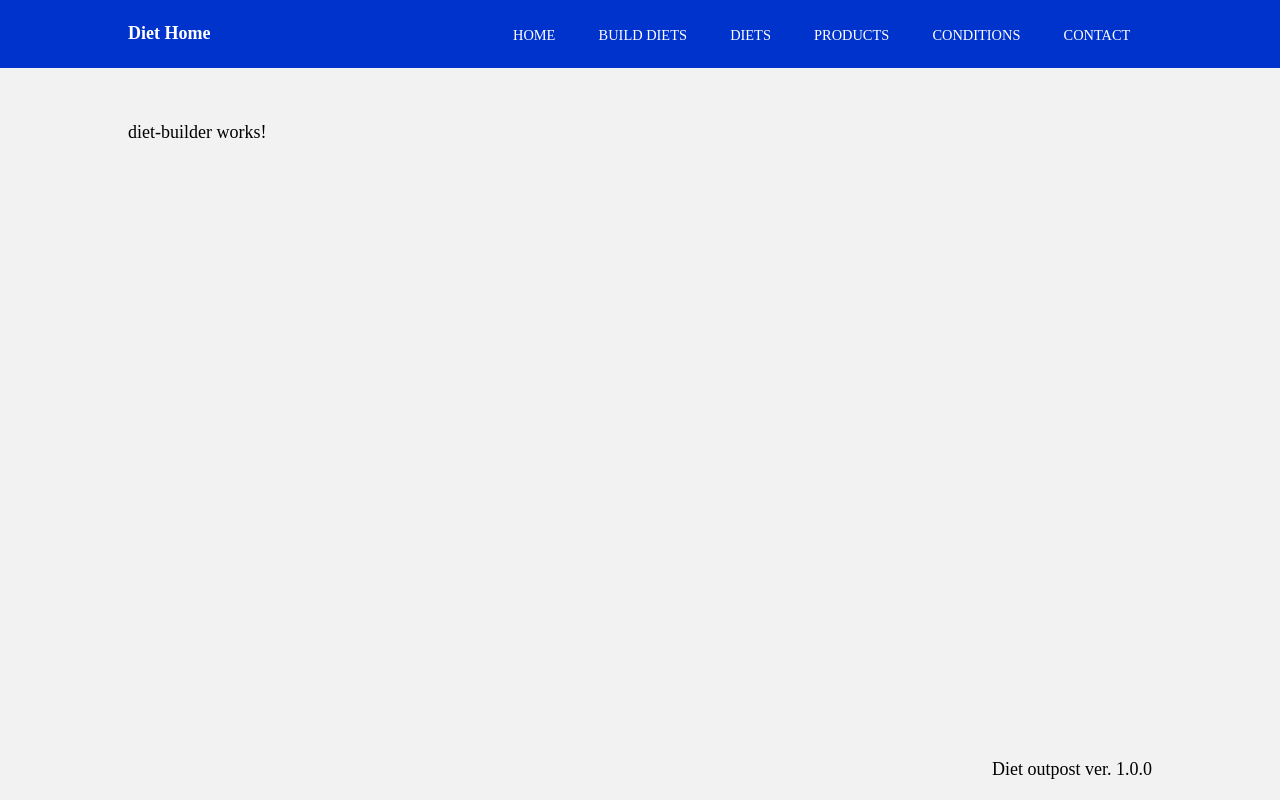
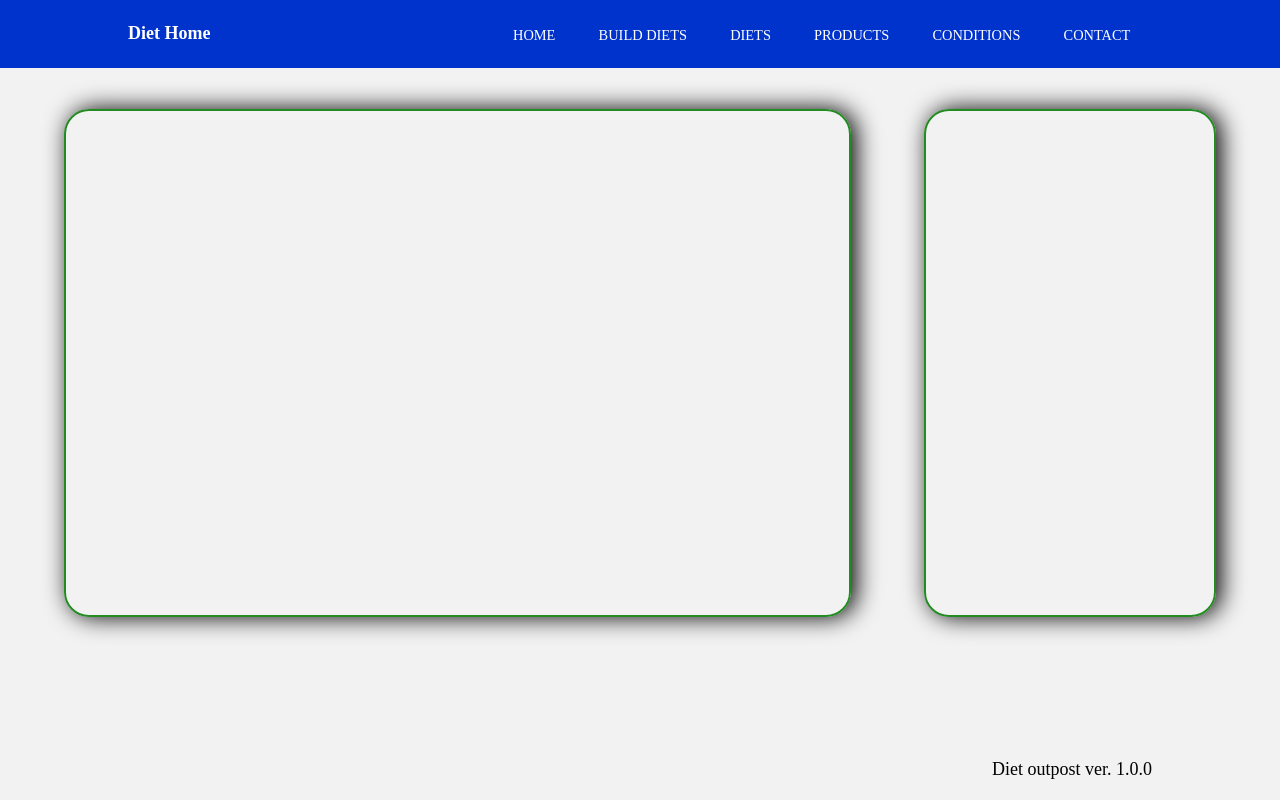
Before and after one commit to tdysko/pabulum_calcu, an Angular app: page /dietbuilder in a window 1280 px wide. Built offline with nearby package versions, Linux system fonts and the light colour scheme.

Commit message:
dietbuilder frames

```diff
--- a/src/app/diet-builder/diet-builder.component.html
+++ b/src/app/diet-builder/diet-builder.component.html
@@ -1 +1,8 @@
-<p>diet-builder works!</p>
+<div style="position: absolute; left: 5%; width: 90%; height: 28em">
+    <div style="display: inline-flex; height: 100%; width: 68%; float: left; border: 2px solid forestgreen;
+        border-radius: 25px; margin-top: 5px; box-shadow: 5px 0px 25px">
+    </div>
+    <div style="display: inline-flex; height: 100%; width: 25%; float: right; border: 2px solid forestgreen;
+        border-radius: 25px; margin-top: 5px; box-shadow: 5px 0px 25px">
+    </div>
+</div>
```
